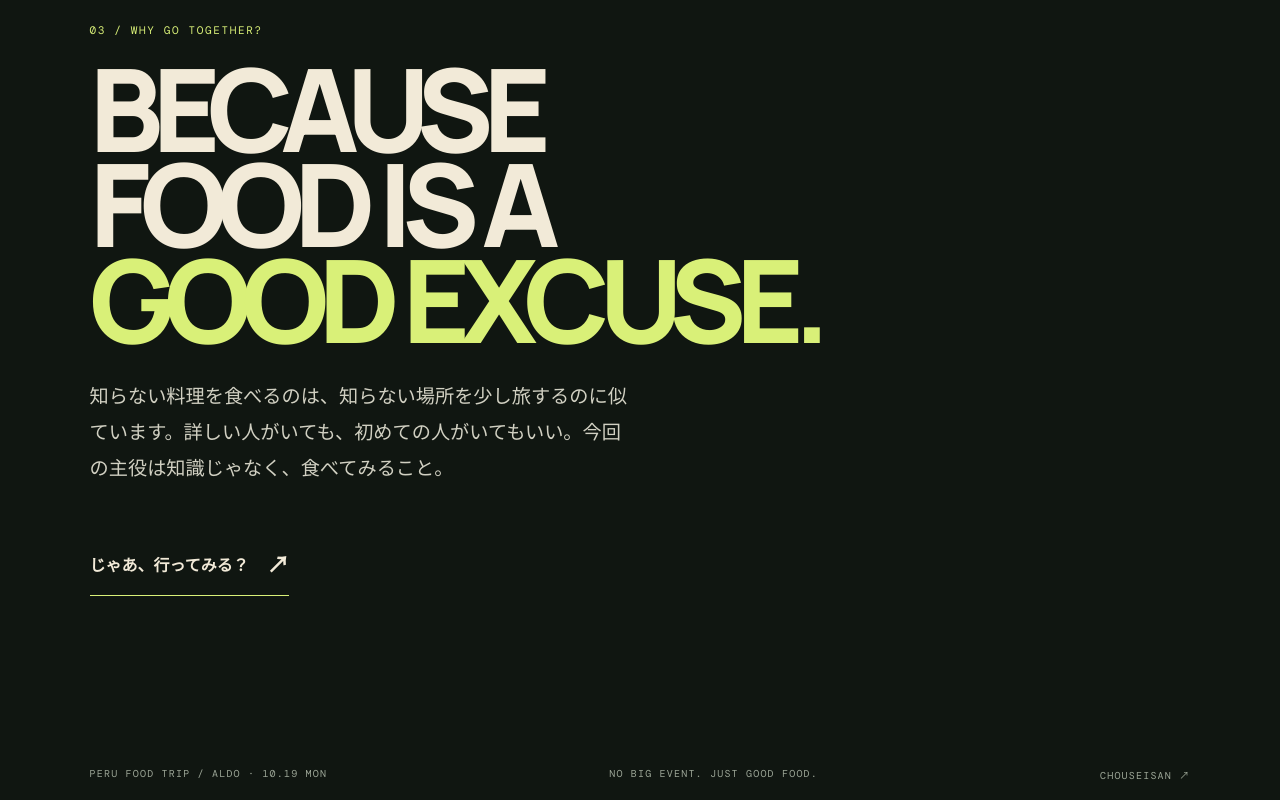
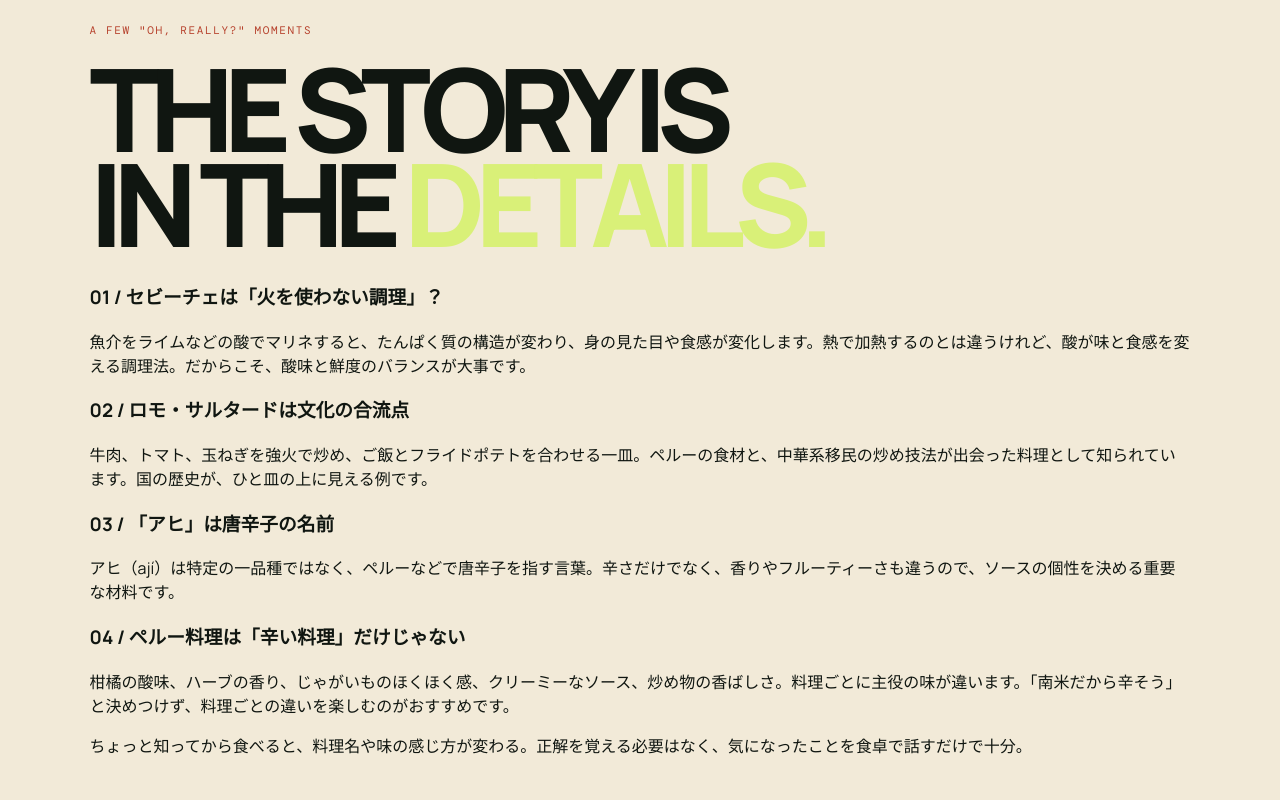
Before and after one commit to poyopoyopu/peru-aldo, a plain HTML site: page story.html in a window 1280 px wide. Shown: the part 5920-6720 px from the top of the page. Drawn offline with nearby package versions, Linux system fonts and the light colour scheme.

Commit message:
Add surprising Peru food-culture facts to guide

```diff
--- a/story.html
+++ b/story.html
@@ -24,4 +24,15 @@
 <div class="ingredient"><h3>ジャガイモ</h3><p>アンデス地域と深い歴史的つながりがあり、種類も食べ方も多彩です。</p></div>
 <div class="ingredient"><h3>トウモロコシ</h3><p>主食や付け合わせなどで幅広く使われ、地域によって品種や食べ方が変わります。</p></div>
 </div></section>
+<section class="section culture">
+<div class="section-label">A FEW "OH, REALLY?" MOMENTS</div>
+<h2>THE STORY IS<br>IN THE <em>DETAILS.</em></h2>
+<div class="ingredient-grid">
+<div class="ingredient"><h3>01 / セビーチェは「火を使わない調理」？</h3><p>魚介をライムなどの酸でマリネすると、たんぱく質の構造が変わり、身の見た目や食感が変化します。熱で加熱するのとは違うけれど、酸が味と食感を変える調理法。だからこそ、酸味と鮮度のバランスが大事です。</p></div>
+<div class="ingredient"><h3>02 / ロモ・サルタードは文化の合流点</h3><p>牛肉、トマト、玉ねぎを強火で炒め、ご飯とフライドポテトを合わせる一皿。ペルーの食材と、中華系移民の炒め技法が出会った料理として知られています。国の歴史が、ひと皿の上に見える例です。</p></div>
+<div class="ingredient"><h3>03 / 「アヒ」は唐辛子の名前</h3><p>アヒ（ají）は特定の一品種ではなく、ペルーなどで唐辛子を指す言葉。辛さだけでなく、香りやフルーティーさも違うので、ソースの個性を決める重要な材料です。</p></div>
+<div class="ingredient"><h3>04 / ペルー料理は「辛い料理」だけじゃない</h3><p>柑橘の酸味、ハーブの香り、じゃがいものほくほく感、クリーミーなソース、炒め物の香ばしさ。料理ごとに主役の味が違います。「南米だから辛そう」と決めつけず、料理ごとの違いを楽しむのがおすすめです。</p></div>
+</div>
+<p class="story-note">ちょっと知ってから食べると、料理名や味の感じ方が変わる。正解を覚える必要はなく、気になったことを食卓で話すだけで十分。</p>
+</section>
 <section class="section"><div class="section-label">03 / WHY GO TOGETHER?</div><h2>BECAUSE<br>FOOD IS A<br><em>GOOD EXCUSE.</em></h2><p class="lede">知らない料理を食べるのは、知らない場所を少し旅するのに似ています。詳しい人がいても、初めての人がいてもいい。今回の主役は知識じゃなく、食べてみること。</p><a class="arrow-link" href="index.html#join">じゃあ、行ってみる？ <span>↗</span></a></section><a class="back-home" href="index.html" aria-label="トップページへ戻る"><span aria-hidden="true">←</span> トップへ戻る</a><footer class="footer"><span>PERU FOOD TRIP / ALDO · 10.19 MON</span><span>NO BIG EVENT. JUST GOOD FOOD.</span><a href="https://chouseisan.com/s?h=6f400bf3bfaf498cbee81154088f71c2" target="_blank" rel="noopener">CHOUSEISAN ↗</a></footer><div class="grain"></div><script src="assets/main.js"></script></body></html>
```
